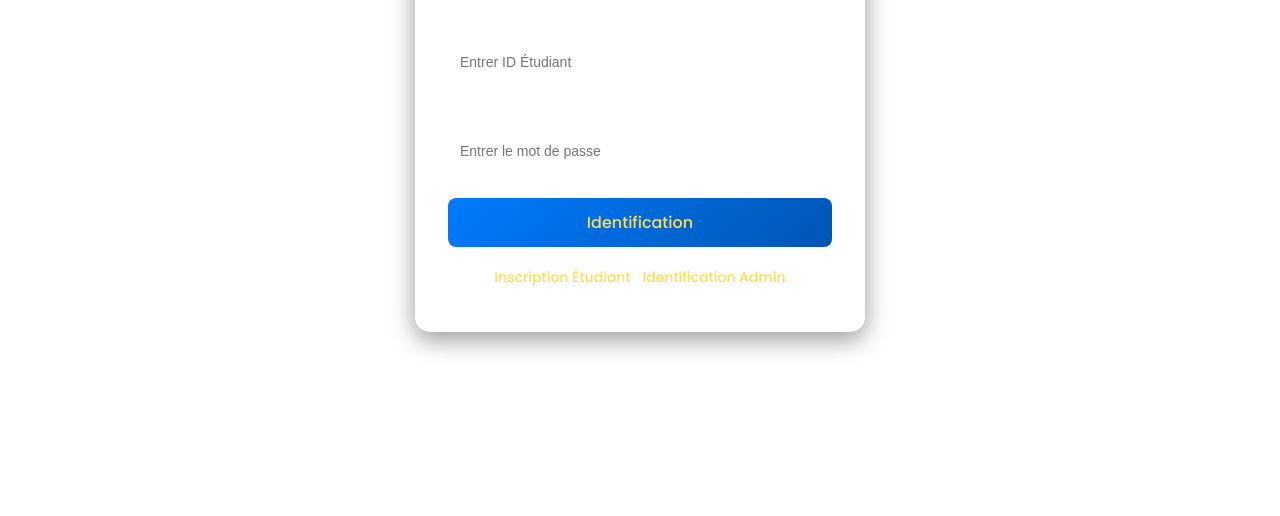
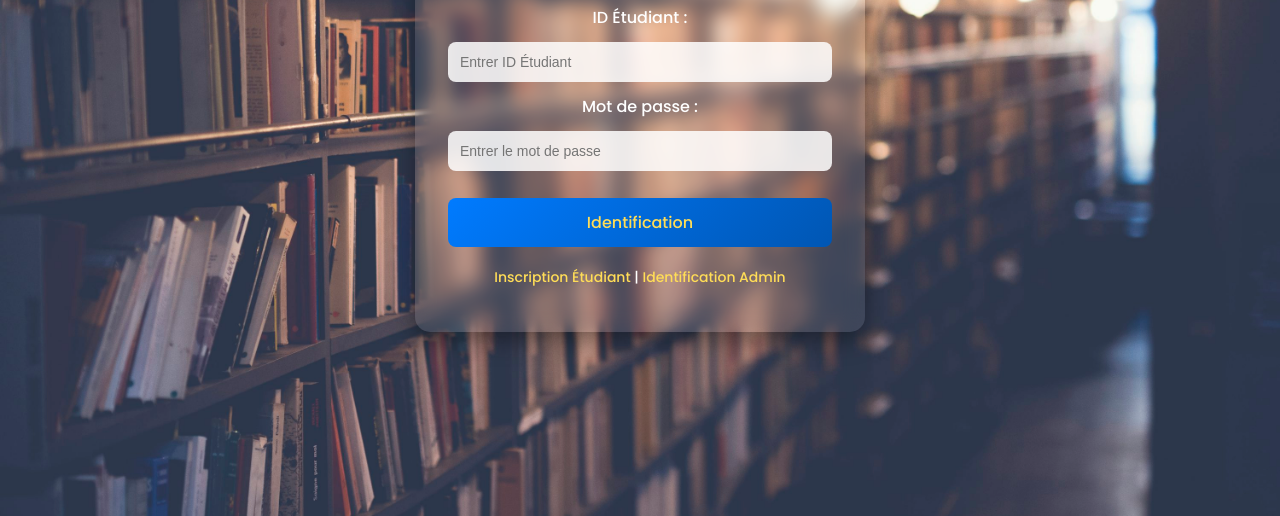
Before and after one commit to harenakais/projets1, a plain HTML site: page login.html in a window 1280 px wide. Shown: the part 284-800 px from the top of the page. Drawn offline with Linux system fonts and the light colour scheme.

Commit message:
Update styles.css

```diff
--- a/styles.css
+++ b/styles.css
@@ -2,7 +2,7 @@
 @import url('https://fonts.googleapis.com/css2?family=Poppins:wght@300;500;700&display=swap');
 
 body {
-    background: url('../img/walpaper.jpg') no-repeat center center fixed;
+    background: url('walpaper.jpg') no-repeat center center fixed;
     background-size: cover;
     font-family: 'Poppins', sans-serif;
     margin: 0;
```
